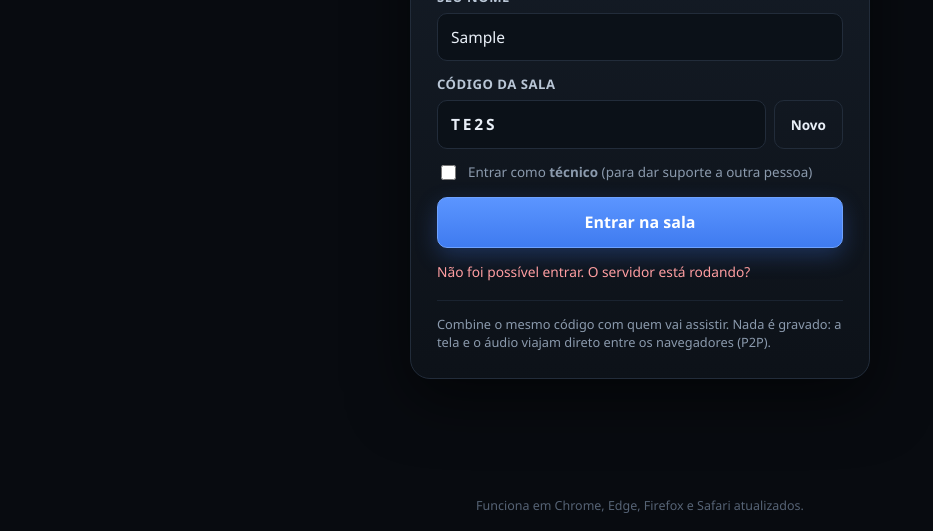
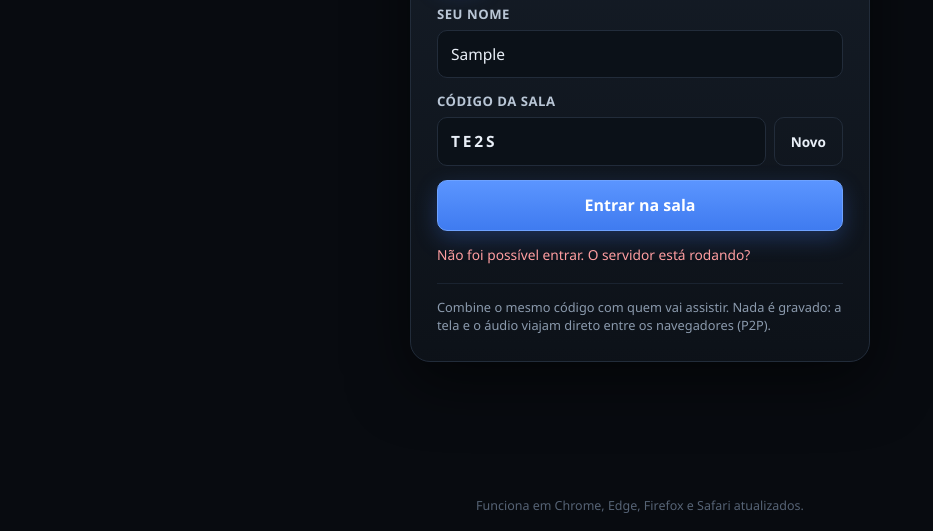
Before and after one commit to ozeiasfraga-blip/WebRTC, a website: page public/index.html in a window 1280 px wide. Both pictures are taken after typing "Sample" into the empty fields and a click on the button "Entrar na sala". Shown: the part 269-800 px from the top of the page, without its empty margins (0-933 px from the left). Drawn offline with Linux system fonts and the light colour scheme; no server answers.

Commit message:
sala: remove a opcao 'Entrar como tecnico' do lobby
- checkbox techMode removido do formulario
- login sempre entra como cliente (nao le mais ?tecnico=1 nem a preferencia salva)
- o recurso de suporte remoto continua no codigo (pode voltar depois)

```diff
--- a/public/app.js
+++ b/public/app.js
@@ -1702,10 +1702,9 @@
 
     state.name = name;
     state.room = room;
-    state.role = techModeEl && techModeEl.checked ? 'tech' : 'client';
+    state.role = 'client';   // modo tecnico removido do site
     try {
-      localStorage.setItem(LS_TECH, state.role === 'tech' ? '1' : '0');
-    } catch {
+        } catch {
       /* ignora */
     }
 
@@ -1936,10 +1935,6 @@
     .slice(0, 12);
   roomInput.value = salaParam || randomCode();
 
-  const tecnicoParam = params.get('tecnico');
-  const tecnicoSalvo = localStorage.getItem(LS_TECH);
-  techModeEl.checked = tecnicoParam === '1' || (tecnicoParam !== '0' && tecnicoSalvo === '1');
-
   const compatParam = params.get('compat');
   const compatSalvo = localStorage.getItem(LS_COMPAT) === '1';
   const compatInicial = compatParam === '1' || (compatParam !== '0' && compatSalvo);
--- a/public/index.html
+++ b/public/index.html
@@ -40,11 +40,6 @@
           <input id="roomInput" name="room" type="text" maxlength="12" placeholder="ex: ABCD" spellcheck="false" />
           <button type="button" id="randomRoom" class="btn ghost" title="Gerar um código novo">Novo</button>
         </div>
-      </label>
-
-      <label class="check">
-        <input type="checkbox" id="techMode" />
-        <span>Entrar como <strong>técnico</strong> (para dar suporte a outra pessoa)</span>
       </label>
 
       <button type="submit" id="joinBtn" class="btn primary big">Entrar na sala</button>
```
